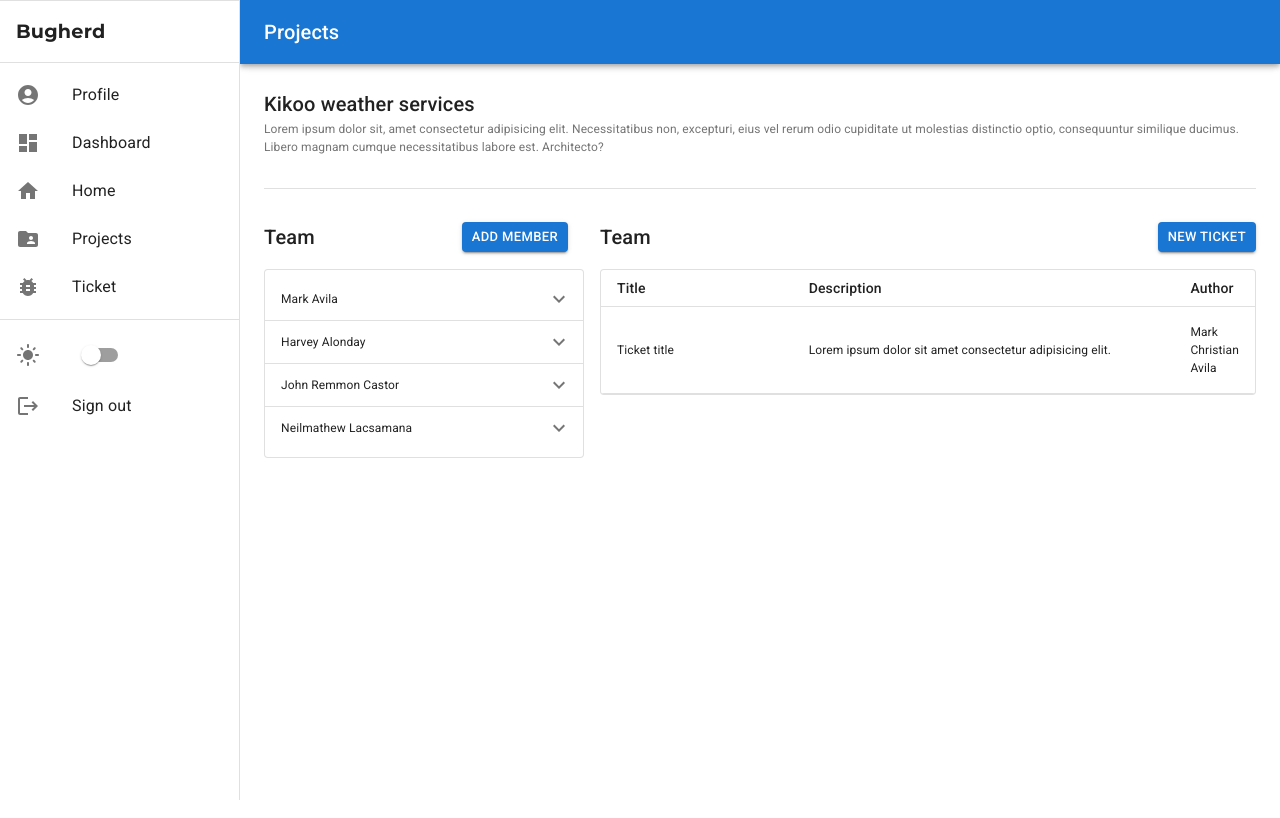
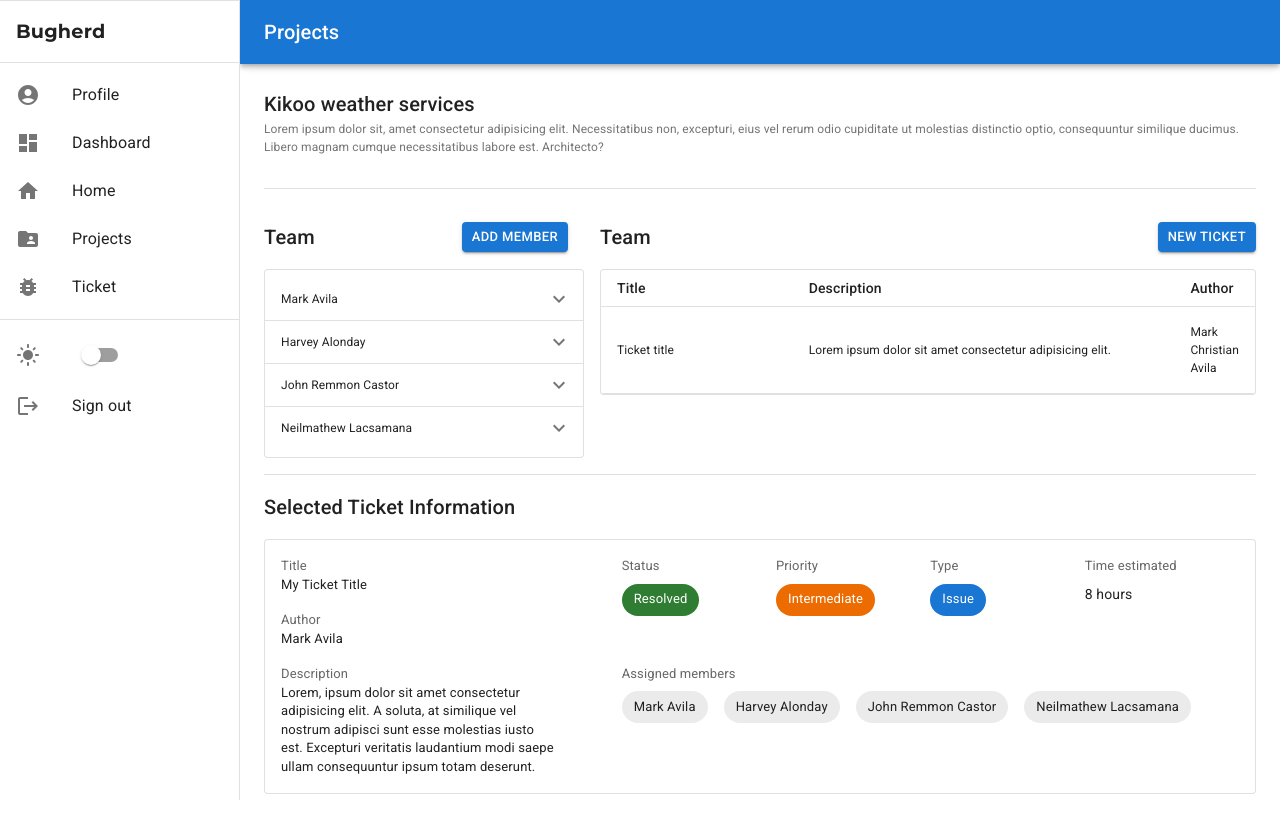
Before and after one commit to Mark-Avila/bugherd_frontend, a React (Vite) app: page /projects in a window 1280 px wide. Built offline with nearby package versions, Linux system fonts and the light colour scheme.

Commit message:
feat: implemented initial ticket info UI

```diff
--- a/src/components/index.ts
+++ b/src/components/index.ts
@@ -5,6 +5,8 @@ import ProjectTeamItem from "./stateless/ProjectTeamItem";
 import ProjectHeader from "./stateless/ProjectHeader";
 import ProjectTeamList from "./stateless/ProjectTeamList";
 import ProjectTicketList from "./stateless/ProjectTicketList";
+import ProjectTicketIdentity from "./stateless/ProjectTicketIdentity";
+import ProjectTicketDetails from "./stateless/ProjectTicketDetails";
 
 export {
   PageDrawer,
@@ -14,4 +16,6 @@ export {
   DataCard,
   ProjectTeamItem,
   ProjectTicketList,
+  ProjectTicketIdentity,
+  ProjectTicketDetails,
 };
--- a/src/components/stateless/PageSection.tsx
+++ b/src/components/stateless/PageSection.tsx
@@ -4,7 +4,7 @@ import { ReactNode } from "react";
 interface Props {
   title: string;
   children: ReactNode;
-  action: JSX.Element;
+  action?: JSX.Element;
 }
 
 function PageSection({ title, children, action }: Props) {
@@ -17,7 +17,7 @@ function PageSection({ title, children, action }: Props) {
         marginBottom={2}
       >
         <Typography variant="h6">{title}</Typography>
-        {action}
+        {action || null}
       </Box>
       {children}
     </>
--- /dev/null
+++ b/src/components/stateless/ProjectTicketDetails.tsx
@@ -0,0 +1,42 @@
+import { Grid, Typography, Chip } from "@mui/material";
+
+function ProjectTicketDetails() {
+  return (
+    <Grid container>
+      <Grid item xs={3}>
+        <Typography fontSize="small" color="text.secondary">
+          Status
+        </Typography>
+        <Typography marginTop={1} variant="body2">
+          <Chip label="Resolved" color="success" />
+        </Typography>
+      </Grid>
+      <Grid item xs={3}>
+        <Typography fontSize="small" color="text.secondary">
+          Priority
+        </Typography>
+        <Typography marginTop={1} variant="body2">
+          <Chip label="Intermediate" color="warning" />
+        </Typography>
+      </Grid>
+      <Grid item xs={3}>
+        <Typography fontSize="small" color="text.secondary">
+          Type
+        </Typography>
+        <Typography marginTop={1} variant="body2">
+          <Chip label="Issue" color="primary" />
+        </Typography>
+      </Grid>
+      <Grid item xs={3}>
+        <Typography fontSize="small" color="text.secondary">
+          Time estimated
+        </Typography>
+        <Typography marginTop={1} variant="body2">
+          8 hours
+        </Typography>
+      </Grid>
+    </Grid>
+  );
+}
+
+export default ProjectTicketDetails;
--- /dev/null
+++ b/src/components/stateless/ProjectTicketIdentity.tsx
@@ -0,0 +1,37 @@
+import { Box, Typography } from "@mui/material";
+
+function ProjectTicketIdentity() {
+  return (
+    <>
+      <Box>
+        <Typography fontSize="small" color="text.secondary">
+          Title
+        </Typography>
+        <Typography variant="body2" fontSize="small">
+          My Ticket Title
+        </Typography>
+      </Box>
+      <Box marginTop={2}>
+        <Typography fontSize="small" color="text.secondary">
+          Author
+        </Typography>
+        <Typography variant="body2" fontSize="small">
+          Mark Avila
+        </Typography>
+      </Box>
+      <Box marginTop={2}>
+        <Typography fontSize="small" color="text.secondary">
+          Description
+        </Typography>
+        <Typography variant="body2" fontSize="small">
+          Lorem, ipsum dolor sit amet consectetur adipisicing elit. A soluta, at
+          similique vel nostrum adipisci sunt esse molestias iusto est.
+          Excepturi veritatis laudantium modi saepe ullam consequuntur ipsum
+          totam deserunt.
+        </Typography>
+      </Box>
+    </>
+  );
+}
+
+export default ProjectTicketIdentity;
--- a/src/screens/Projects.tsx
+++ b/src/screens/Projects.tsx
@@ -2,10 +2,13 @@ import { Menu } from "@mui/icons-material";
 import {
   AppBar,
   Box,
+  Chip,
   CssBaseline,
   Divider,
   Grid,
   IconButton,
+  Paper,
+  Stack,
   Toolbar,
   Typography,
 } from "@mui/material";
@@ -13,9 +16,12 @@ import {
   PageDrawer,
   ProjectHeader,
   ProjectTeamList,
+  ProjectTicketDetails,
+  ProjectTicketIdentity,
   ProjectTicketList,
 } from "../components";
 import { useState } from "react";
+import PageSection from "../components/stateless/PageSection";
 
 const DRAWER_WIDTH = 240;
 
@@ -83,6 +89,33 @@ function Projects() {
             <ProjectTicketList />
           </Grid>
         </Grid>
+
+        <Divider sx={{ marginY: 2 }} />
+        <PageSection title="Selected Ticket Information">
+          <Paper variant="outlined" sx={{ padding: 2 }}>
+            <Grid container spacing={8}>
+              <Grid item xs={4}>
+                <ProjectTicketIdentity />
+              </Grid>
+              <Grid item xs={8}>
+                <Stack height="100%" direction="column" gap={6}>
+                  <ProjectTicketDetails />
+                  <Box marginBottom={1}>
+                    <Typography color="text.secondary" fontSize="small">
+                      Assigned members
+                    </Typography>
+                    <Stack direction="row" spacing={2} marginTop={1}>
+                      <Chip label="Mark Avila" />
+                      <Chip label="Harvey Alonday" />
+                      <Chip label="John Remmon Castor" />
+                      <Chip label="Neilmathew Lacsamana" />
+                    </Stack>
+                  </Box>
+                </Stack>
+              </Grid>
+            </Grid>
+          </Paper>
+        </PageSection>
       </Box>
     </Box>
   );
```
